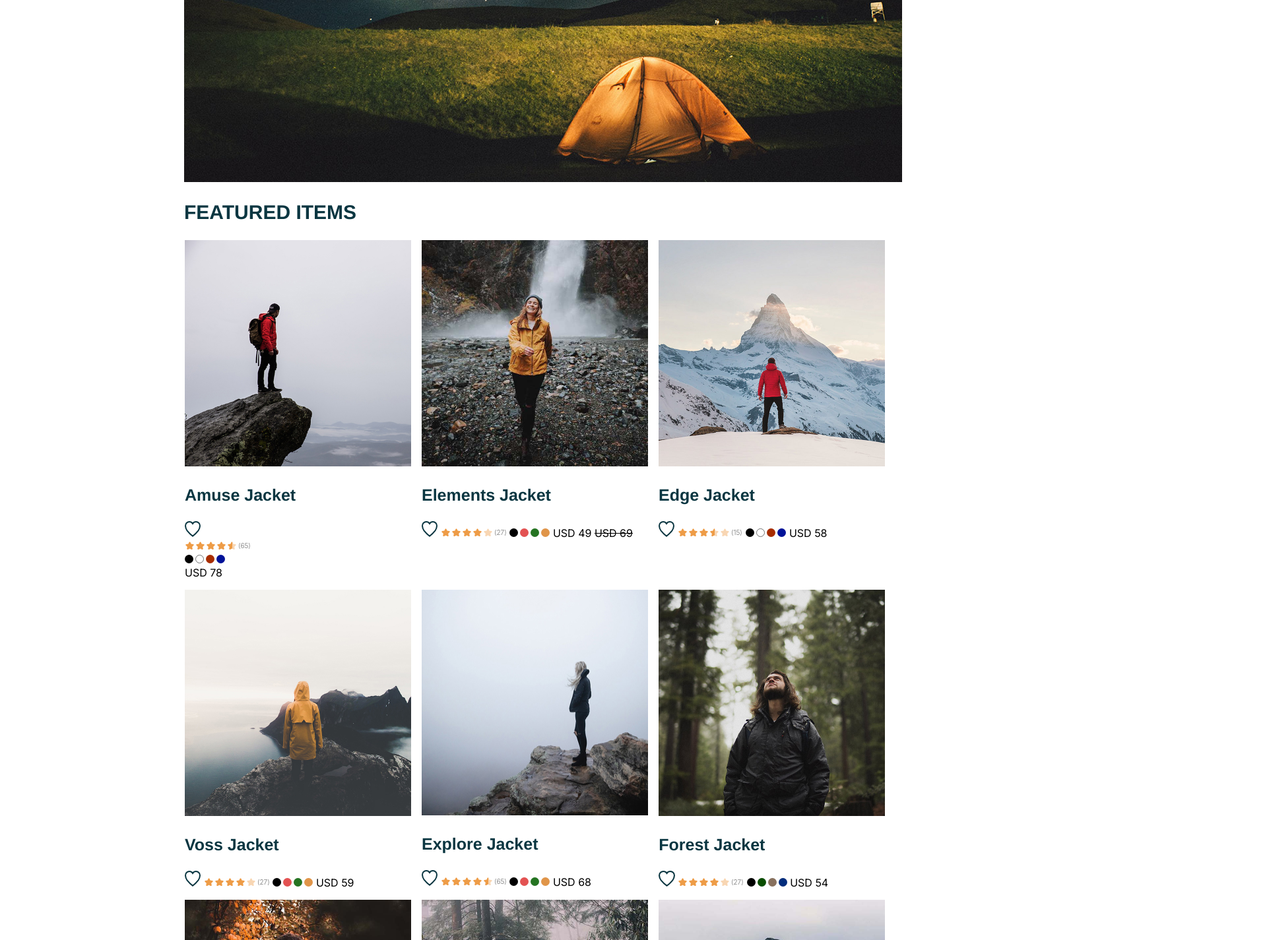
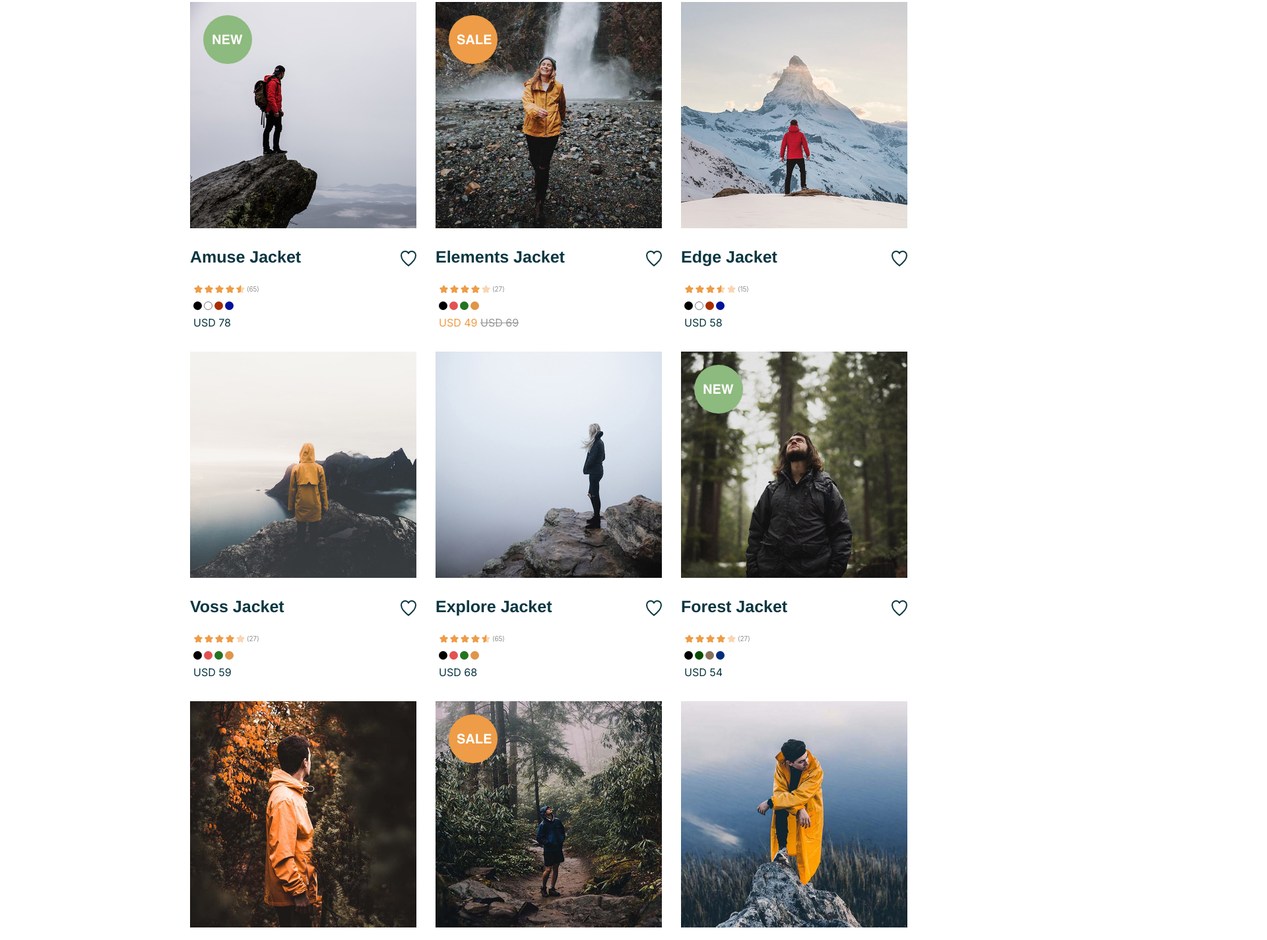
Before and after one commit to dahltina/rainy-days, a plain HTML site: page index.html in a window 1280 px wide. Shown: the part 1375-2800 px from the top of the page at 66% size, 1920 px wide, since content can reach past the window. Drawn offline with Linux system fonts and the light colour scheme; a web font is replaced by a local one.

Commit message:
worked with layout

```diff
--- a/index.html
+++ b/index.html
@@ -16,7 +16,6 @@
   </head>
   <body>
     <header>
-      <hr class="line">
       <a href="index.html">
         <img
           class="logo"
@@ -24,7 +23,7 @@
           alt="rainy days logo"
         />
       </a>
-      <!-- top navigation / shortcut icons-->
+      <!----------------------- top navigation / shortcut icons -------------------------------->
       <div class="topnav">
         <div class="favorites item"><img src="images/icons/like.png" /></div>
         <div class="profile item"><img src="images/icons/profile.png" /></div>
@@ -32,7 +31,7 @@
         <div class="search item"><img src="images/icons/search.png" /></div>
       </div>
     </header>
-      <!-- side navigation -->
+      <!------------------------------- side navigation ------------------------------------------->
         <nav role="navigation" aria-label="main menu">
            <ul class="navbar">
               <li><a href="index.html" class="active">home</a></li>
@@ -43,20 +42,15 @@
                <li><a href="about.html">about</a></li>
                <li><a href="contact.html">contact</a></li>
                <hr align="left">
+               <li><a target="_blank" href="https://facebook.com"
+                ><img src="images/icons/face.svg" class="icon"
+              /></a><a target="_blank" href="https://instagram.com">
+                <img src="images/icons/insta.svg" class="icon"
+              /></a></li>
         </ul>
       </nav>
-
-      <div class="social">
-        <a target="_blank" href="https://facebook.com"
-      ><img src="images/icons/face.svg" class="icon"
-    /></a>
-    <a target="_blank" href="https://instagram.com">
-      <img src="images/icons/insta.svg" class="icon"
-    /></a>
-    </div>
-
 </header>
-    <!-- main content-->
+       <!---------------------------- main content --------------------------------------->
 
     <main>
       <h1>Find your next rain jacket for any adventure</h1>
@@ -67,92 +61,96 @@
         </div>
         <div>
           <img src="images/shop-mens.jpg" class="img medium" alt="shop mens" href="mens.html" />
-      <a href="mens.html">
-        <button class="btn-large">Shop Mens</button>
-      </a>
+          <button class="btn-large" href="mens.html">Shop Mens</button>
         </div>
       </div>
 
-    <!--explore new collection-->
+    <!---------------------------explore new collection-------------------------------------->
+
     <h2>Explore our new collection</h2>
     <div class="container-2">
       <img class="img large" src="images/explore.jpg" alt="explore our new collection" />
     </div>
 
-      <!--featured items-->
+      <!-----------------------------featured items-------------------------------------------->
+
       <h2>Featured items</h2>
       <div class="container-3">
-        <div class="nested">
-            <div><img src="images/jacket-amuse.jpg" alt="amuse jacket" class="img small"></div>
-            <div><h3>Amuse Jacket</h3></div>
-            <div><img src="images/icons/like.svg" alt="add to favorites"></div>
-            <div><img src="images/buttons/rating.svg" alt="rating"></div>
-            <div><img src="images/buttons/colors.svg" alt="available colors"></div>
-           <div>USD 78</div>
+        <div class="box-1">
+            <img class="new" src="images/buttons/neww.png" alt="new item">
+            <img class="img small" src="images/jacket-amuse.jpg" alt="amuse jacket">
+            <div class="jacket-title"><h3>Amuse Jacket</h3></div>
+            <div class="like-icon"><img src="images/icons/like.svg" alt="add to favorites"></div>
+            <div class="rating"><img src="images/buttons/rating.svg" alt="rating"></div>
+            <div class="colors"><img src="images/buttons/colors.svg" alt="available colors"></div>
+           <div class="price"> USD 78</div>
+        </div>
+        <div class="box-1">
+          <img class="sale" src="images/buttons/sale.png" alt="item on sale">
+          <img class="img small" src="images/jacket-elements.jpg" alt="elements jacket">
+          <div class="jacket-title"><h3>Elements Jacket</h3></div>
+          <div class="like-icon"><img src="images/icons/like.svg" alt="add to favorites"></div>
+          <div class="rating"><img src="images/buttons/rating2.svg" alt="rating"></div>
+          <div class="colors"><img src="images/buttons/colors3.svg" alt="available colors"></div>
+          <div class="price dropped">USD 49 <s>USD 69</s></div>
         </div>
         <div>
-          <img src="images/jacket-elements.jpg" alt="elements jacket" class="img small">
-          <h3>Elements Jacket</h3>
-          <img src="images/icons/like.svg" alt="add to favorites">
-          <img src="images/buttons/rating2.svg" alt="rating">
-          <img src="images/buttons/colors3.svg" alt="available colors">
-          USD 49 <s>USD 69</s>
+          <img class="img small" src="images/jacket-edge.jpg" alt="edge jacket" >
+          <div class="jacket-title"><h3>Edge Jacket</h3></div>
+          <div class="like-icon"><img src="images/icons/like.svg" alt="add to favorites"></div>
+          <div class="rating"><img src="images/buttons/rating-edge.svg" alt="rating"></div>
+          <div class="colors"><img src="images/buttons/colors.svg" alt="available colors"></div>
+          <div class="price">USD 58</div>
         </div>
         <div>
-          <img src="images/jacket-edge.jpg" alt="edge jacket" class="img small">
-          <h3>Edge Jacket</h3>
-          <img src="images/icons/like.svg" alt="add to favorites">
-          <img src="images/buttons/rating-edge.svg" alt="rating">
-          <img src="images/buttons/colors.svg" alt="available colors">
-          USD 58
+          <img class="img small" src="images/jacket-voss.jpg" alt="voss jacket" >
+          <div class="jacket-title"><h3>Voss Jacket</h3></div>
+          <div class="like-icon"><img src="images/icons/like.svg" alt="add to favorites"></div>
+          <div class="rating"><img src="images/buttons/rating2.svg" alt="rating"></div>
+          <div class="colors"><img src="images/buttons/colors3.svg" alt="available colors"></div>
+          <div class="price">USD 59 </div>
         </div>
         <div>
-          <img src="images/jacket-voss.jpg" alt="voss jacket" class="img small">
-          <h3>Voss Jacket</h3>
-          <img src="images/icons/like.svg" alt="add to favorites">
-          <img src="images/buttons/rating2.svg" alt="rating">
-          <img src="images/buttons/colors3.svg" alt="available colors">
-          USD 59
+          <img class="img small" src="images/jacket-explore.jpg" alt="explore jacket" >
+          <div class="jacket-title"><h3>Explore Jacket</h3></div>
+          <div class="like-icon"><img src="images/icons/like.svg" alt="add to favorites"></div>
+          <div class="rating"><img src="images/buttons/rating.svg" alt="rating"></div>
+          <div class="colors"><img src="images/buttons/colors3.svg" alt="available colors"></div>
+          <div class="price">USD 68 </div>
+        </div>
+        <div class="box-1">
+          <img class="new" src="images/buttons/neww.png" alt="new item">
+          <img class="img small" src="images/jacket-forest.jpg" alt="forest jacket" >
+          <div class="jacket-title"><h3>Forest Jacket</h3></div>
+          <div class="like-icon"><img src="images/icons/like.svg" alt="add to favorites"></div>
+          <div class="rating"><img src="images/buttons/rating2.svg" alt="rating"></div>
+          <div class="colors"><img src="images/buttons/colors-forest.svg" alt="available colors"></div>
+          <div class="price">USD 54 </div>
         </div>
         <div>
-          <img src="images/jacket-explore.jpg" alt="explore jacket" class="img small">
-          <h3>Explore Jacket</h3>
-          <img src="images/icons/like.svg" alt="add to favorites">
-          <img src="images/buttons/rating.svg" alt="rating">
-          <img src="images/buttons/colors3.svg" alt="available colors">
-          USD 68
+          <img class="img small" src="images/jacket-edge2.jpg" alt="edge jacket" >
+          <div class="jacket-title"><h3>Edge Jacket</h3></div>
+          <div class="like-icon"><img src="images/icons/like.svg" alt="add to favorites"></div>
+          <div class="rating"><img src="images/buttons/rating2.svg" alt="rating"></div>
+          <div class="colors"><img src="images/buttons/colors-voss.svg" alt="available colors"></div>
+          <div class="price">USD 64 </div>
+        </div>
+        <div class="box-1">
+          <img class="sale" src="images/buttons/sale.png" alt="item on sale">
+          <img class="img small" src="images/jacket-voss2.jpg" alt="voss jacket" >
+          <div class="jacket-title"><h3>Voss Jacket</h3></div>
+          <div class="like-icon"><img src="images/icons/like.svg" alt="add to favorites"></div>
+          <div class="rating"><img src="images/buttons/rating-edge.svg" alt="rating"></div>
+          <div class="colors"><img src="images/buttons/colors2.svg" alt="available colors"></div>
+          <div class="price dropped">USD 54 <s>USD 79</s> </div>
         </div>
         <div>
-          <img src="images/jacket-forest.jpg" alt="forest jacket" class="img small">
-          <h3>Forest Jacket</h3>
-          <img src="images/icons/like.svg" alt="add to favorites">
-          <img src="images/buttons/rating2.svg" alt="rating">
-          <img src="images/buttons/colors-forest.svg" alt="available colors">
-          USD 54
-        </div>
-        <div>
-          <img src="images/jacket-edge2.jpg" alt="edge jacket" class="img small">
-          <h3>Edge Jacket</h3>
-          <img src="images/icons/like.svg" alt="add to favorites">
-          <img src="images/buttons/rating2.svg" alt="rating">
-          <img src="images/buttons/colors-voss.svg" alt="available colors">
-          USD 64
-        </div>
-        <div>
-          <img src="images/jacket-voss2.jpg" alt="voss jacket" class="img small">
-          <h3>Voss Jacket</h3>
-          <img src="images/icons/like.svg" alt="add to favorites">
-          <img src="images/buttons/rating-edge.svg" alt="rating">
-          <img src="images/buttons/colors2.svg" alt="available colors">
-          USD 54
-        </div>
-        <div>
-        <img src="images/jacket-forest2.jpg" alt="forest jacket" class="img small">
-        <h3>Forest Jacket</h3>
-        <img src="images/icons/like.svg" alt="add to favorites">
-          <img src="images/buttons/rating2.svg" alt="rating">
-          <img src="images/buttons/colors-voss.svg" alt="available colors">
-          USD 59
+        <img class="img small" src="images/jacket-forest2.jpg" alt="forest jacket" >
+        <div class="jacket-title"><h3>City Jacket</h3></div>
+        <div class="like-icon"><img src="images/icons/like.svg" alt="add to favorites"></div>
+        <div class="rating"><img src="images/buttons/rating2.svg" alt="rating"></div>
+        <div class="colors"><img src="images/buttons/colors-voss.svg" alt="available colors"></div>
+        <div class="price">USD 69 </div>
       </div>
       </div>
       <!--end featured items-->
--- a/styles/style.css
+++ b/styles/style.css
@@ -6,26 +6,54 @@
 
 body {
   font-family: "inter", "helvetica", sans-serif;
-  font-size: 1rem;
-  margin: 0;
+  color: #0a3641;
 }
 
-.line {
-  width: 100%;
-  height: 13px;
-  background-color: #0a3641;
+h1,
+h2,
+h3 {
+  font-family: "neue-haas-unica", "helvetica", sans-serif;
+  font-weight: 900;
+  font-style: normal;
+  text-transform: uppercase;
 }
 
+h1 {
+  font-size: 2.375rem;
+  margin-left: 279px;
+}
+
+h2 {
+  font-size: 1.875rem;
+  margin-left: 279px;
+}
+
+h3 {
+  font-size: 1.5625rem;
+  text-transform: none;
+}
+
+p {
+  font-size: 1rem;
+}
+
+/*---------header------------------
+----------------------------------*/
+
 .logo {
-  max-height: 87px;
+  display: inline;
   max-width: 163px;
   padding: 0;
-  margin: 77px 1479px 77px 279px;
+  margin-top: 77px;
+  margin-right: auto;
+  margin-bottom: 77px;
+  margin-left: 279px;
 }
 
-/* top icons shortcuts*/
+/*top icons navigation*/
 .topnav {
   float: right;
+  margin-top: 77px;
   margin-right: 279px;
   display: inline-flex;
   flex-direction: row;
@@ -33,13 +61,33 @@ body {
   width: 5%;
 }
 
-/*navigation*/
+.item {
+  display: flex;
+  justify-content: center;
+  align-items: center;
+  border-radius: 5rem;
+  width: 7.5rem;
+  height: 2.5rem;
+  margin: 1rem;
+}
+
+.social {
+  margin: 10px;
+}
+
+/*---------navigation-----------
+------------------------------*/
+
 nav ul {
   padding-left: 0px;
 }
 
 nav li {
   padding: 10px;
+}
+
+nav {
+  display: inline;
 }
 
 nav a {
@@ -52,6 +100,7 @@ nav a:hover {
 }
 
 .navbar {
+  float: left;
   color: #0a3641;
   font-family: "Inter", helvetica, sans-serif;
   font-weight: 700;
@@ -62,19 +111,14 @@ nav a:hover {
   color: #ee9c47;
 }
 
-.social {
-  margin: 10px;
+hr {
+  width: 72px;
+  height: 2px;
+  color: #e2e2eb;
 }
 
-.item {
-  display: flex;
-  justify-content: center;
-  align-items: center;
-  border-radius: 5rem;
-  width: 7.5rem;
-  height: 2.5rem;
-  margin: 1rem;
-}
+/*------buttons-----------
+-------------------------*/
 
 .btn-large {
   display: inline-block;
@@ -83,43 +127,14 @@ nav a:hover {
   color: #ffffff;
   padding: 0.6rem 3rem;
   border: 0;
-  text-decoration: none;
+  margin: 20px;
   text-transform: uppercase;
   font-weight: 700;
   font-size: 1rem;
 }
 
-hr {
-  width: 72px;
-  height: 2px;
-  color: #e2e2eb;
-}
-
-h1,
-h2,
-h3 {
-  color: #0a3641;
-  font-family: "neue-haas-unica", "helvetica", sans-serif;
-  font-weight: 900;
-  font-style: normal;
-  text-transform: uppercase;
-}
-
-h1 {
-  font-size: 2.375rem;
-  text-align: center;
-}
-
-h2 {
-  font-size: 1.875rem;
-  margin-left: 279px;
-}
-
-h3 {
-  font-size: 1.5625rem;
-  text-transform: none;
-}
-
+/*--------images-----------
+--------------------------*/
 .large {
   max-width: 1088px;
   max-height: 456px;
@@ -135,10 +150,14 @@ h3 {
   max-height: 343px;
 }
 
+/*-------index main layout-----------
+------------------------------------*/
+
+/*FIND YOUR NEXT RAIN JACKET*/
 .container-1 {
   display: grid;
   grid-template-columns: 1fr 1fr;
-  grid-gap: 1rem;
+  grid-gap: 16px;
   grid-auto-columns: auto;
   justify-items: center;
   margin-top: 20px;
@@ -146,6 +165,7 @@ h3 {
   margin-right: 280px;
 }
 
+/*EPLORE OUR NEW COLLECTION*/
 .container-2 {
   display: inline-block;
   margin-left: 279px;
@@ -153,10 +173,11 @@ h3 {
   border: none;
 }
 
+/*FEATURED ITEMS*/
 .container-3 {
   display: grid;
   grid-template-columns: 1fr 1fr 1fr;
-  grid-gap: 1rem;
+  grid-gap: 29px;
   grid-auto-columns: minmax(171px, auto);
   justify-items: center;
   margin-top: 20px;
@@ -164,7 +185,45 @@ h3 {
   margin-right: 280px;
 }
 
-/*footer*/
+.like-icon {
+  float: right;
+  margin-top: 30px;
+}
+
+.rating,
+.colors,
+.price {
+  padding-bottom: 5px;
+  margin-left: 5px;
+}
+
+/* ???????? */
+.price.dropped {
+  color: #ee9c47;
+}
+
+.jacket-title,
+.like-icon {
+  display: inline-block;
+}
+
+s {
+  color: #969696;
+}
+
+.box-1 {
+  position: relative;
+}
+
+.sale,
+.new {
+  position: absolute;
+  top: 20px;
+  left: 20px;
+}
+
+/*------------footer------------------
+-------------------------------------*/
 footer {
   background-color: #e2e2eb76;
   padding: 30px 279px;
```
Also changed, not shown: images/buttons/Group 529@2x.png (added), images/buttons/Group 558@2x.png (added), images/buttons/neww.png (added), images/buttons/sale.png (added), 3 other files. Lines whose indentation alone changed are shown as unchanged.
